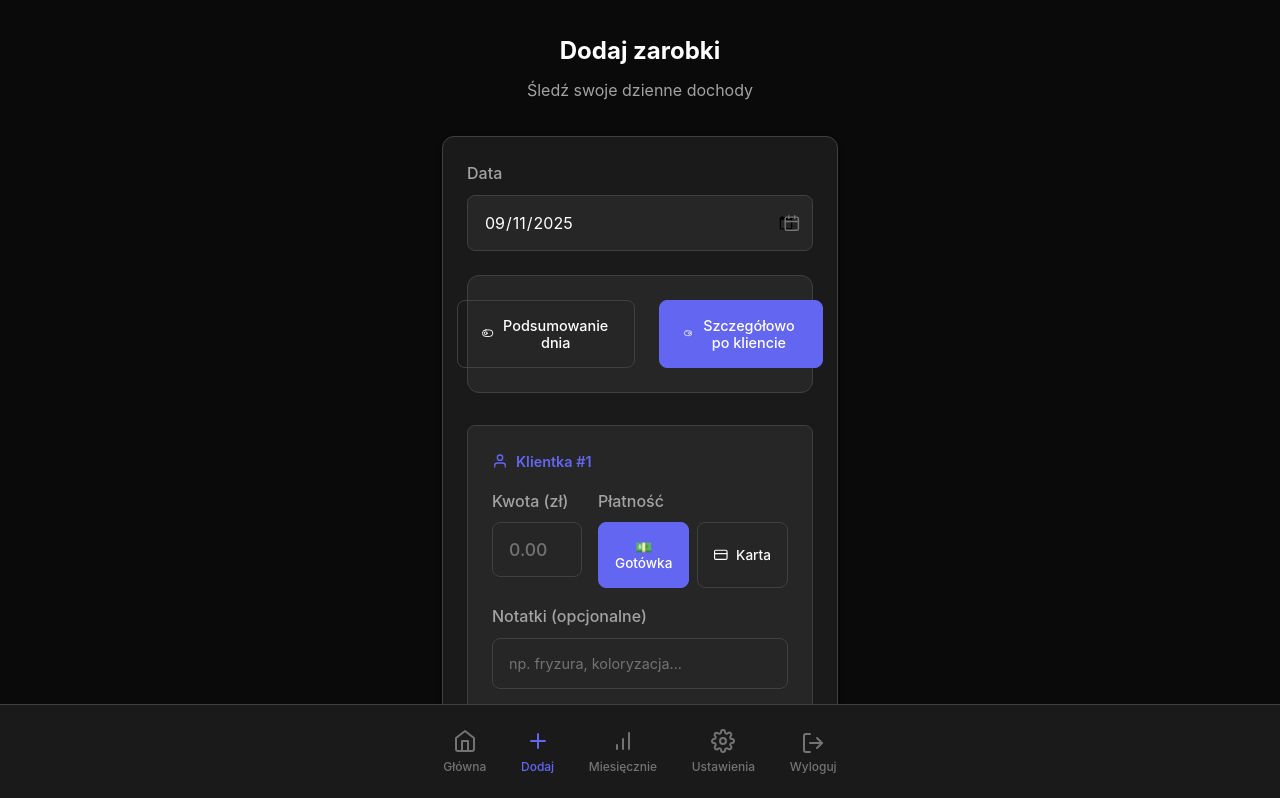
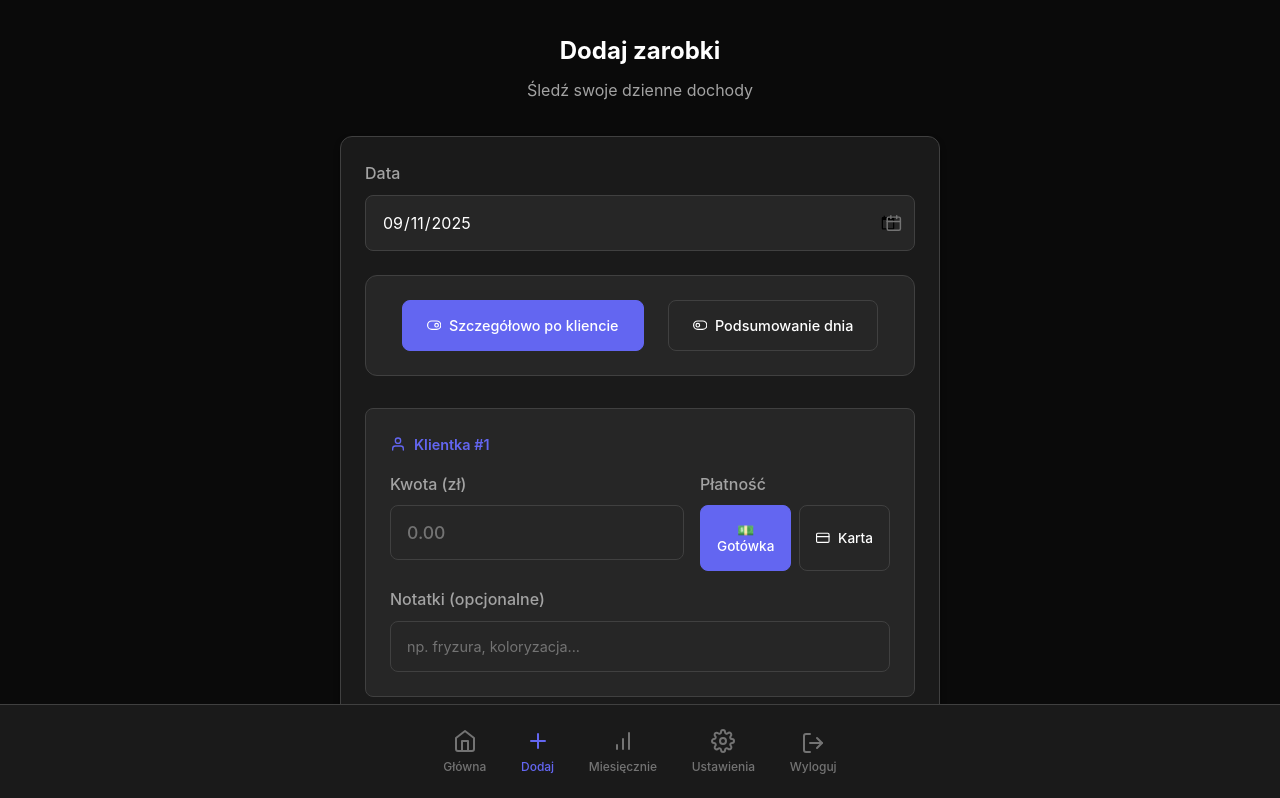
Before and after one commit to KrystianJanas/earnings-app, a React (Vite) app in the folder frontend/: page /add-earnings in a window 1280 px wide. Shown: the top 798 px of the page. Built offline with nearby package versions, Linux system fonts and the light colour scheme; no server answers; sample sign-in values are in the browser's storage.

Commit message:
Changes in earnings section

```diff
--- a/frontend/src/pages/AddEarnings.jsx
+++ b/frontend/src/pages/AddEarnings.jsx
@@ -6,7 +6,7 @@ import { motion } from 'framer-motion'
 import { FiCalendar, FiSave, FiCreditCard, FiGift, FiUsers, FiClock, FiCheckCircle, FiPlus, FiToggleLeft, FiToggleRight } from 'react-icons/fi'
 import { format } from 'date-fns'
 import { earningsAPI } from '../services/api'
-import { Container, Card, Button, Input, Label } from '../styles/theme'
+import { Card, Button, Input, Label } from '../styles/theme'
 import Navigation from '../components/Navigation'
 import ClientEntry from '../components/ClientEntry'
 
@@ -19,6 +19,18 @@ const AddEarningsContainer = styled.div`
   @media (min-width: 768px) {
     padding: ${({ theme }) => theme.spacing.lg} 0;
     padding-bottom: 100px;
+  }
+`
+
+const Container = styled.div`
+  max-width: 428px;
+  margin: 0 auto;
+  padding: 0 ${({ theme }) => theme.spacing.sm};
+  width: 100%;
+
+  @media (min-width: 768px) {
+    max-width: 800px;
+    padding: 0 ${({ theme }) => theme.spacing.lg};
   }
 `
 
@@ -50,10 +62,18 @@ const FormCard = styled(Card)`
 
 const FormGroup = styled.div`
   margin-bottom: ${({ theme }) => theme.spacing.md};
+  width: 100%;
+  box-sizing: border-box;
 `
 
 const DateInputWrapper = styled.div`
   position: relative;
+  width: 100%;
+
+  input {
+    width: 100%;
+    max-width: 100%;
+  }
 
   svg {
     position: absolute;
@@ -405,19 +425,19 @@ const AddEarnings = () => {
               <ModeToggle>
                 <ModeButton
                   type="button"
+                  active={entryMode === 'detailed'}
+                  onClick={() => switchMode('detailed')}
+                >
+                  <FiToggleRight />
+                  Szczegółowo po kliencie
+                </ModeButton>
+                <ModeButton
+                  type="button"
                   active={entryMode === 'summary'}
                   onClick={() => switchMode('summary')}
                 >
                   <FiToggleLeft />
                   Podsumowanie dnia
-                </ModeButton>
-                <ModeButton
-                  type="button"
-                  active={entryMode === 'detailed'}
-                  onClick={() => switchMode('detailed')}
-                >
-                  <FiToggleRight />
-                  Szczegółowo po kliencie
                 </ModeButton>
               </ModeToggle>
 
```
